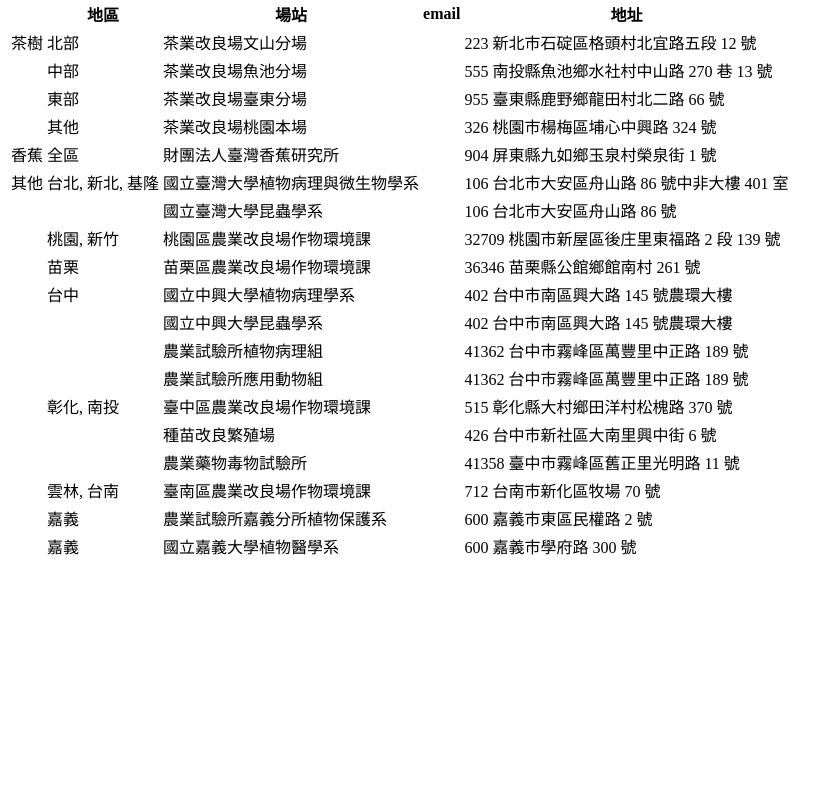
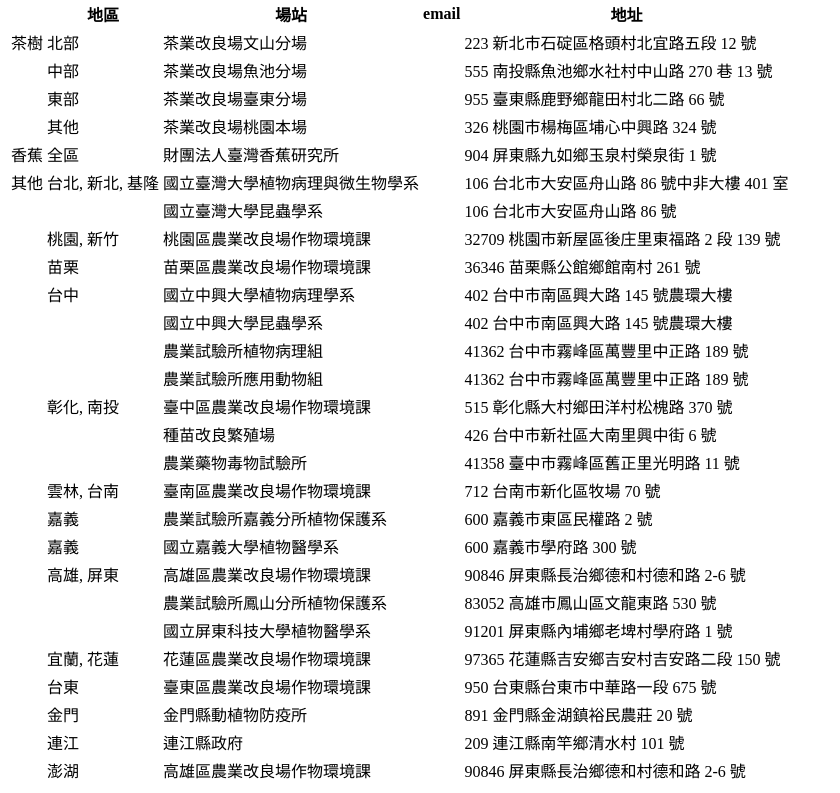
Before and after one commit to chhsiao1981/agri_med_backend, a Python web app: template templates/template2.html in a window 1280 px wide. Shown: the part 33-826 px from the top of the page, without its empty margins (0-840 px from the left). Before the commit the page ends 588 px from the top, so only its background shows below. Run offline with Jinja, Linux system fonts and the light colour scheme; the template is opened without the code that fills it, so the values that code supplies are empty.

Commit message:
template2

```diff
--- a/templates/template2.html
+++ b/templates/template2.html
@@ -141,4 +141,60 @@
     <td></td>
     <td>600 嘉義市學府路 300 號</td>
   </tr>
+  <tr>
+    <td></td>
+    <td>高雄, 屏東</td>
+    <td>高雄區農業改良場作物環境課</td>
+    <td></td>
+    <td>90846 屏東縣長治鄉德和村德和路 2-6 號</td>
+  </tr>
+  <tr>
+    <td></td>
+    <td></td>
+    <td>農業試驗所鳳山分所植物保護系</td>
+    <td></td>
+    <td>83052 高雄市鳳山區文龍東路 530 號</td>
+  </tr>
+  <tr>
+    <td></td>
+    <td></td>
+    <td>國立屏東科技大學植物醫學系</td>
+    <td></td>
+    <td>91201 屏東縣內埔鄉老埤村學府路 1 號</td>
+  </tr>
+  <tr>
+    <td></td>
+    <td>宜蘭, 花蓮</td>
+    <td>花蓮區農業改良場作物環境課</td>
+    <td></td>
+    <td>97365 花蓮縣吉安鄉吉安村吉安路二段 150 號</td>
+  </tr>
+  <tr>
+    <td></td>
+    <td>台東</td>
+    <td>臺東區農業改良場作物環境課</td>
+    <td></td>
+    <td>950 台東縣台東市中華路一段 675 號</td>
+  </tr>
+  <tr>
+    <td></td>
+    <td>金門</td>
+    <td>金門縣動植物防疫所</td>
+    <td></td>
+    <td>891 金門縣金湖鎮裕民農莊 20 號</td>
+  </tr>
+  <tr>
+    <td></td>
+    <td>連江</td>
+    <td>連江縣政府</td>
+    <td></td>
+    <td>209 連江縣南竿鄉清水村 101 號</td>
+  </tr>
+  <tr>
+    <td></td>
+    <td>澎湖</td>
+    <td>高雄區農業改良場作物環境課</td>
+    <td></td>
+    <td>90846 屏東縣長治鄉德和村德和路 2-6 號</td>
+  </tr>
 </table>
```
